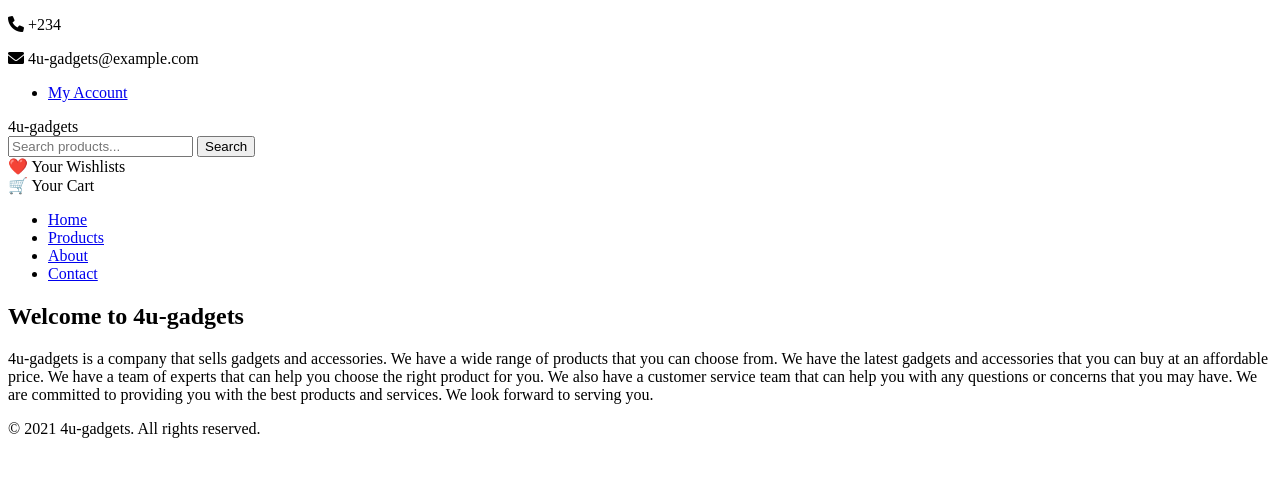
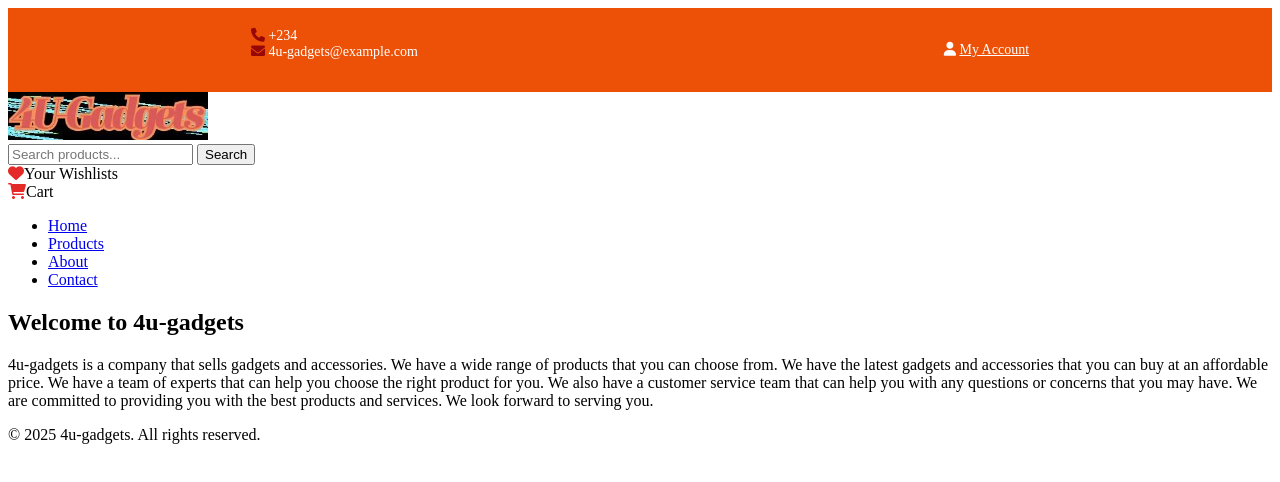
Before and after one commit to Kingvadee/4u-gadgets, a plain HTML site: page index.html in a window 1280 px wide. Drawn offline with Linux system fonts and the light colour scheme.

Commit message:
Updated work space with icons and syles

```diff
--- a/index.html
+++ b/index.html
@@ -4,30 +4,29 @@
     <meta charset="UTF-8">
     <meta name="viewport" content="width=device-width, initial-scale=1.0">
     <meta name="description" content="4u-gadgets is a company that sells gadgets and accessories.">
-    <link rel="stylesheet" href="home.css">
+    <link rel="stylesheet" href="./public/style.css">
     <link rel="stylesheet" href="https://cdnjs.cloudflare.com/ajax/libs/font-awesome/6.0.0-beta3/css/all.min.css">
-    <title>4u-gadgets</title>
+    <title>4u-Gadgets</title>
 </head>
 <body>
     <header id="header1">
-        <p><i class="fas fa-phone"></i> +234</p>
-        <p><i class="fas fa-envelope"></i> 4u-gadgets@example.com</p>
-
+        <div>
+            <i class="fas fa-phone"></i> +234 <br /> <i class="fas fa-envelope"></i> 4u-gadgets@example.com
+        </div>
         <nav>
             <ul>
-                <li><a href="./public/my_account.html">My Account</a></li>
+                <div><i class="fas fa-user"></i>  <a href="./public/my_account.html">My Account</a></div>
             </ul>
         </nav>
     </header>
     <header id="header2">
-        <div class="logo">4u-gadgets</div>
+        <div class="logo" ><img src="./assets/images/4U-Gadgets.jpg" width="200" alt="4U-Gadgets logo" /></div>
         <div class="search-bar">
             <input type="text" placeholder="Search products...">
             <button>Search</button>
         </div>
-        <div class="heart-icon">❤️ Your Wishlists</div>
-
-        <div class="cart-icon">🛒 Your Cart</div>
+        <div><i class="fas fa-heart"></i><span>Your Wishlists</span></div>
+        <div><i class="fas fa-shopping-cart"></i><span>Cart</span></div>
     </header>
     <header id="header3">
         <nav>
@@ -46,7 +45,9 @@
         </section>
     </main>
     <footer>
-        <p>&copy; 2021 4u-gadgets. All rights reserved.</p>
+        <p>&copy; 2025 4u-gadgets. All rights reserved.</p>
     </footer>
+
+    <script src="script.js"></script>
 </body>
 </html>
--- a/public/style.css
+++ b/public/style.css
@@ -0,0 +1,27 @@
+#header1 {
+    background-color: #ED5107;
+    color: #ffffff;
+    padding: 20px 0;
+    font-size: 14px;
+    display:flex;
+    justify-content:space-around
+}
+#header1 .fa-phone {
+    color: #980707;
+    align-items: left;
+}
+#header1 .fa-envelope {
+    color: #980707;
+    align-items: right;
+}
+#header1 a {
+    color: #ffffff;
+}
+#header2 .fa-heart {
+    color: #e42929;
+    align-items: left;
+}
+#header2 .fa-shopping-cart {
+    color: #e42929;
+    align-items: right;
+}
```
Also changed, not shown: public/my_account.html (+9 -22 lines).
